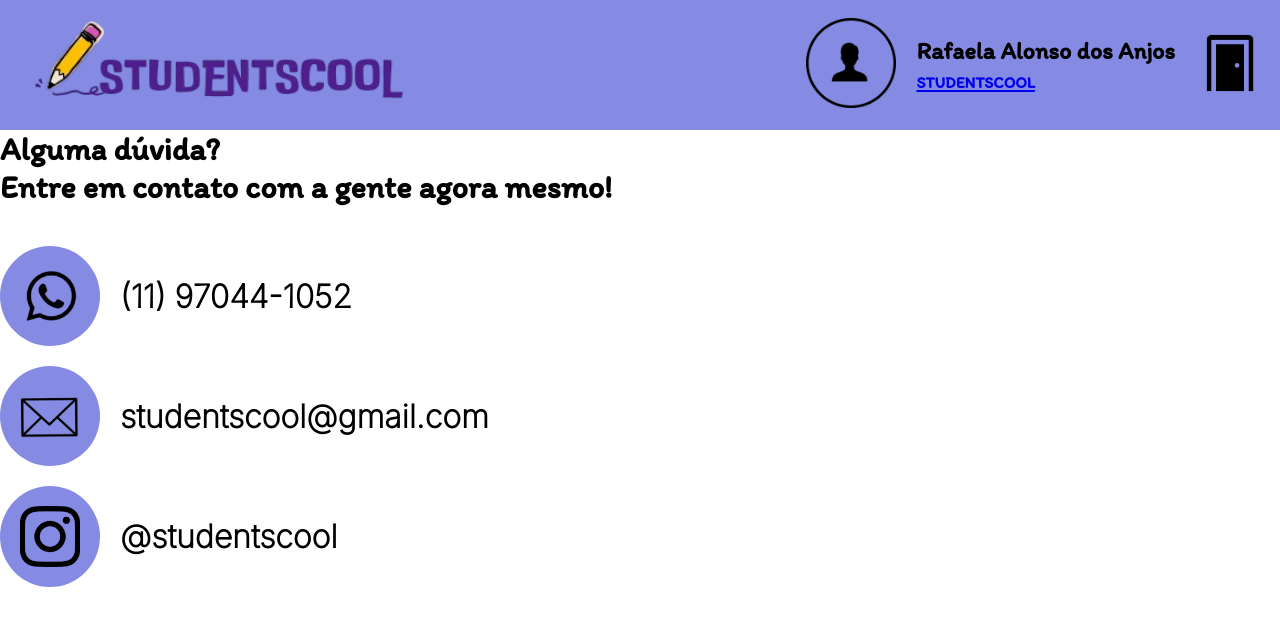
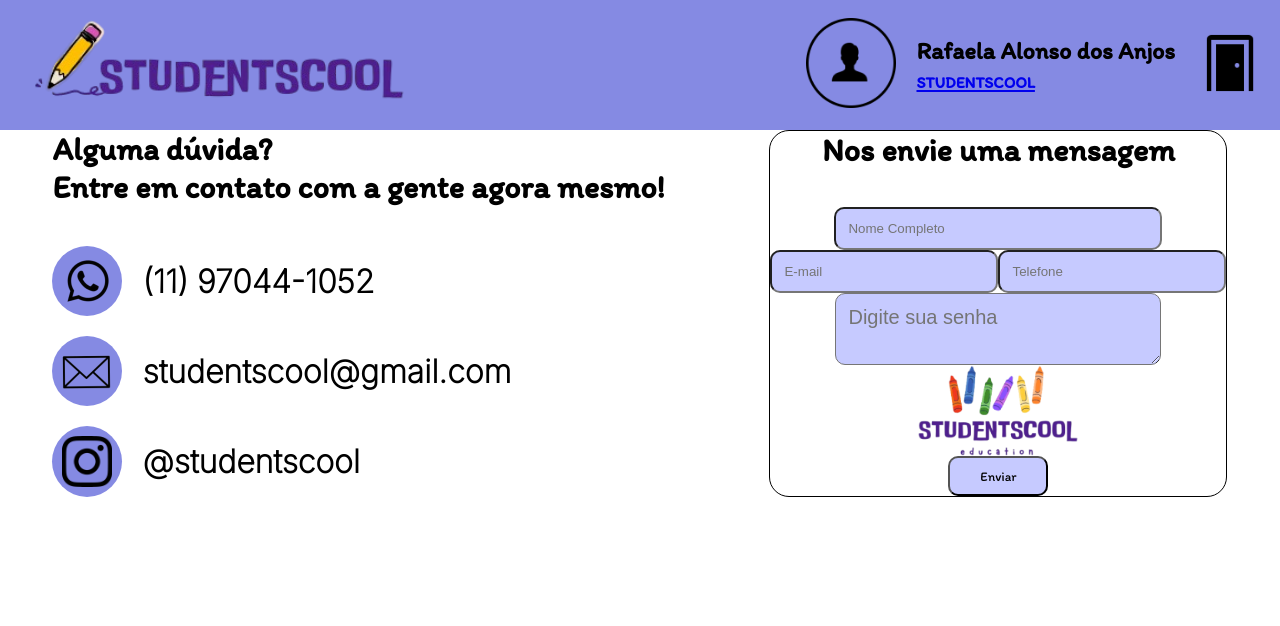
Before and after one commit to matheus-bicarato/StudentsCool, a React (Vite) app in the folder front/: page /Contato in a window 1280 px wide. Shown: the top 626 px of the page. Built offline with nearby package versions, Linux system fonts and the light colour scheme.

Commit message:
continuacao

```diff
--- a/front/src/router/Contato.tsx
+++ b/front/src/router/Contato.tsx
@@ -3,6 +3,7 @@
 import ZAP from '../assets/imagens/Zap_Icon.png';
 import EMAIL from '../assets/imagens/Email_Icon.png';
 import  INSTA from '../assets/imagens/Insta_Black_Icon.png'
+import Retangulo from '../assets/imagens/Logo_Retangulo.png'
 
 import './styles/Contato.css'
 
@@ -10,7 +11,8 @@
     return (
     <div>
         <Header/>
-        <main>
+        <main className='main_contato'>
+
             <div>
                 <h1>
                     Alguma dúvida?
@@ -20,10 +22,12 @@
 
                 <div className="contatos">
                     <ul className="contatosUl">
+
                         <li><a href="">
                             <span><img src={ZAP} alt="ZAP" /></span>
                             <h1>(11) 97044-1052</h1>
                         </a></li>
+
 
                         <li><a href="">
                             <span><img src={EMAIL} alt="" /></span>
@@ -37,9 +41,38 @@
                     </ul>
                 </div>
             </div>
-            <div>
 
+            <div className='Form_contado'>
+                <h1>Nos envie uma mensagem</h1>
+                <hr className='Line_contato'/>
 
+                <input type="text"
+                        placeholder='Nome Completo'
+                        className='Nome_contato'
+                        maxLength={300}
+                        required/>
+
+                        <div>
+                        <input type="email"
+                        placeholder='E-mail'
+                        className='Email_contato'
+                        required/>
+
+                            <input type="tel"
+                                placeholder='Telefone'
+                                className='Tel_contato '
+                                pattern="\(\d{2}\) \d{5}-\d{4}"
+                                required/>
+                        </div>
+
+                        <textarea
+                                placeholder='Digite sua senha'
+                                className='Mensagem_contato'
+                                maxLength={300}
+                                required/>
+
+                                <img src={Retangulo} alt="" className='Logo_contato'/>
+                                <button type="submit" className='Button_submit_contato'>Enviar</button>
             </div>
         </main>
     </div>
--- a/front/src/router/Login.tsx
+++ b/front/src/router/Login.tsx
@@ -20,7 +20,7 @@
                         className='pass' />
                     <a href="https://www.youtube.com/watch?v=M3_XrtBGJJ0" className='esqueci_pass'>Esqueci a senha</a>
                     <button type="submit" className='Button_submit'>Enviar</button>
-                    <a href="" className='Erro_login'>Erro em login? entre em contato</a>
+                    <Link to={"/contato"} className='Erro_login'>Erro em login? entre em contato</Link>
                 </form>
             </div>
         </div>
--- a/front/src/router/styles/Contato.css
+++ b/front/src/router/styles/Contato.css
@@ -1,10 +1,13 @@
 @import url('https://fonts.googleapis.com/css2?family=Inter:ital,opsz,wght@0,14..32,200;1,14..32,100..900&display=swap');
 
+.main_contato {
+    display: flex;
+    justify-content: space-around;
+}
+
 .contatos img {
-    width: 60px;
-
+    width: 50px;
     padding: 10px;
-    margin: 10px;
 }
 
 .contatos span {
@@ -34,3 +37,86 @@
     gap: 20px;
     margin-top: 40px;
 }
+
+.Form_contado {
+    display: flex;
+    flex-direction: column;
+    width: max-content;
+    /* background-color: red; */
+    align-items: center;
+    border: solid 1px black;
+    border-radius: 20px;
+}
+
+.Line_contato{
+    flex-grow: 1;
+    height: 1px;
+    border: none;
+    background-color: black;
+}
+
+.Nome_contato {
+    padding: 12px;
+    width: 300px;
+    border-radius: 10px;
+    font-family: Arial;
+    background-color: #c6caff;
+    transition: background-color 0.3s ease;
+}
+
+.Nome_contato:hover {
+    background-color: white;
+}
+
+.Email_contato {
+    padding: 12px;
+    width: 200px;
+    border-radius: 10px;
+    font-family: Arial;
+    background-color: #c6caff;
+    transition: background-color 0.3s ease;
+}
+
+.Email_contato:hover {
+    background-color: white;
+}
+
+.Tel_contato {
+    padding: 12px;
+    width: 200px;
+    border-radius: 10px;
+    font-family: Arial;
+    background-color: #c6caff;
+    transition: background-color 0.5s ease;
+}
+
+.Tel_contato:hover {
+    background-color: white;
+}
+
+.Mensagem_contato{
+    padding: 12px;
+    width: 300px;
+    border-radius: 10px;
+    font-family: Arial;
+    background-color: #c6caff;
+    transition: background-color 0.5s ease;
+    font-size: 20px;
+}
+
+.Logo_contato {
+    width: 20vh;
+}
+
+.Button_submit_contato {
+    padding: 10px;
+    width: 100px;
+    background-color: #c6caff;
+    border-radius: 10px;
+    transition: transform 0.3s ease;
+}
+
+.Button_submit_contato:hover {
+    background-color: white;
+    transform: scale(1.05);
+}
```
